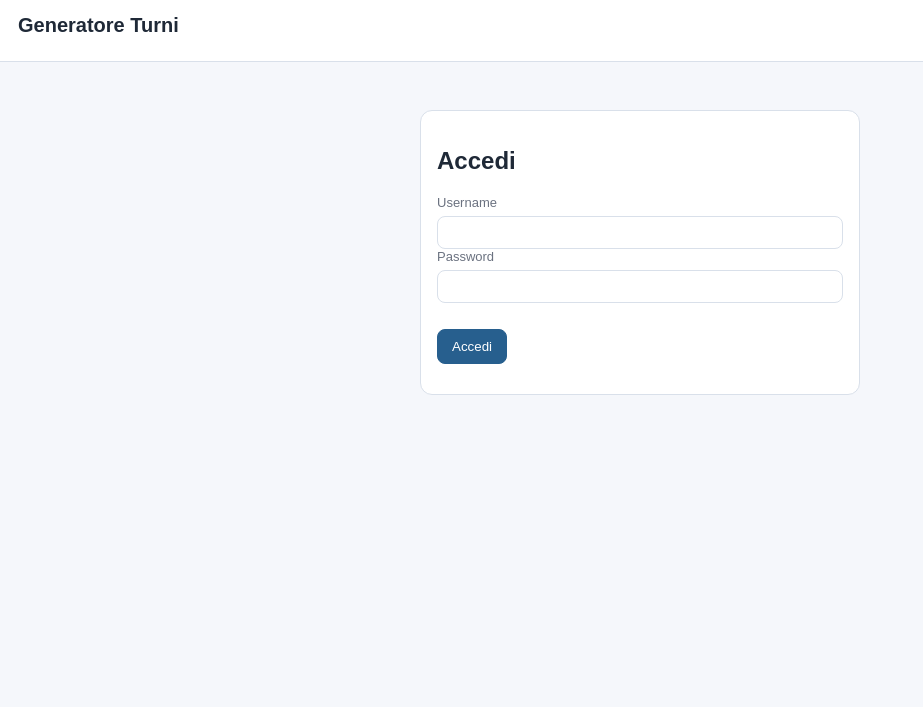
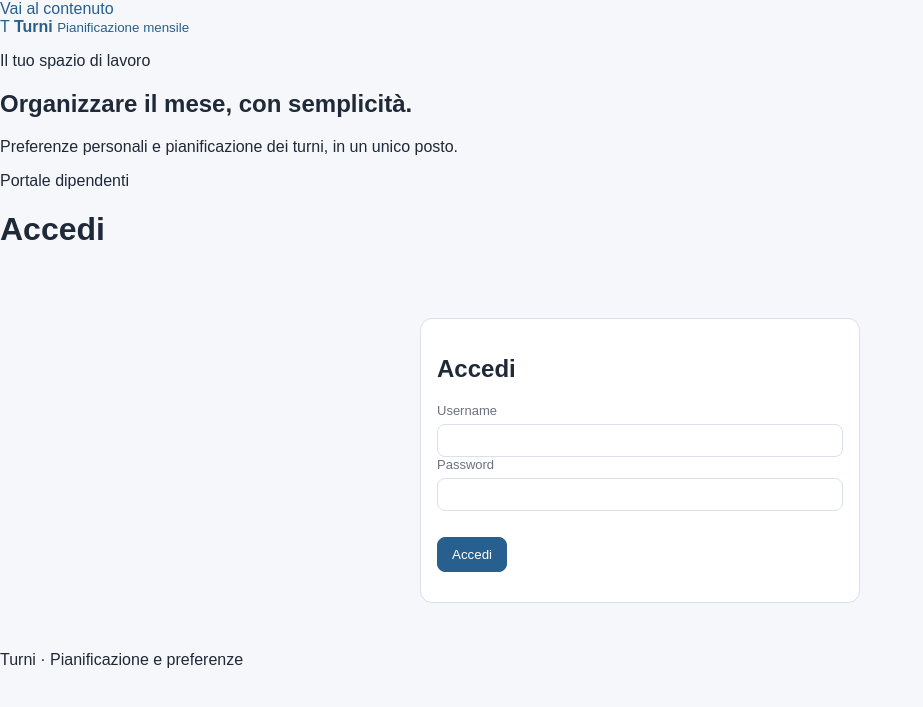
Before and after one commit to guanzi1979/Luca, a FastAPI app: page /login in a window 1280 px wide. Shown: the top 707 px of the page, without its empty margins (0-923 px from the left). Run offline with FastAPI, Linux system fonts and the light colour scheme; some libraries are stand-ins or nearby versions.

Commit message:
Update base.html

```diff
--- a/web_htmx/templates/base.html
+++ b/web_htmx/templates/base.html
@@ -4,47 +4,115 @@
   <meta charset="utf-8">
   <meta name="viewport" content="width=device-width,initial-scale=1">
   <meta name="csrf-token" content="{{ request.state.csrf_token }}">
+  <meta name="theme-color" content="#173b45">
+
   <title>{{ title or app_title }}</title>
-  <link rel="stylesheet" href="/static/style.css">
+
+  <link rel="stylesheet" href="/static/style.css?v=2">
   <script src="https://unpkg.com/htmx.org@1.9.12"></script>
 </head>
-<body>
-  <div class="topbar">
-    <div class="brand">{{ app_title }}</div>
 
-    {% if request.state.user %}
-      <div class="nav">
-        {% if request.state.user.role == "admin" %}
-          <a href="/config">Configurazione</a>
-          <a href="/skills">Competenze</a>
-          <a href="/categories">Categorie</a>
-          <a href="/ivg">IVG</a>
-          <a href="/form2">Turni specifici</a>
-          <a href="/output">Output</a>
-          <a href="/figures">Figure</a>
-          <a href="/violations">Violazioni</a>
-          <a href="/accounts">Account e richieste</a>
+{% set user = request.state.user %}
+{% set current_path = request.url.path %}
+
+{% macro nav_link(path, label, icon) %}
+  <a href="{{ path }}"
+     class="nav-item{% if current_path == path %} active{% endif %}"
+     {% if current_path == path %}aria-current="page"{% endif %}>
+    <span class="nav-icon" aria-hidden="true">{{ icon }}</span>
+    <span>{{ label }}</span>
+  </a>
+{% endmacro %}
+
+<body class="{{ 'signed-in' if user else 'signed-out' }}">
+  <a class="skip-link" href="#main-content">Vai al contenuto</a>
+
+  <div class="app-layout">
+    <header class="app-sidebar">
+      <a href="/" class="app-brand" aria-label="Turni, pagina iniziale">
+        <span class="brand-mark" aria-hidden="true">T</span>
+        <span>
+          <strong>Turni</strong>
+          <small>Pianificazione mensile</small>
+        </span>
+      </a>
+
+      {% if user %}
+        <p class="sidebar-caption">
+          {{ "Amministrazione" if user.role == "admin" else "Area personale" }}
+        </p>
+
+        <nav class="app-nav" aria-label="Navigazione principale">
+          {% if user.role == "admin" %}
+            {{ nav_link("/config", "Configurazione", "◈") }}
+            {{ nav_link("/skills", "Competenze", "◎") }}
+            {{ nav_link("/categories", "Categorie", "▤") }}
+            {{ nav_link("/ivg", "IVG", "▦") }}
+            {{ nav_link("/form2", "Turni specifici", "▣") }}
+            {{ nav_link("/output", "Tabella turni", "▥") }}
+            {{ nav_link("/figures", "Figure", "◇") }}
+            {{ nav_link("/violations", "Verifiche", "✓") }}
+            {{ nav_link("/accounts", "Account e richieste", "○") }}
           {% else %}
-          <a href="/employee">Le mie preferenze</a>
+            {{ nav_link("/employee", "Le mie preferenze", "▦") }}
           {% endif %}
 
-        <a href="/password">Cambia password</a>
+          {{ nav_link("/password", "Cambia password", "⌘") }}
+        </nav>
+
+        <div class="sidebar-user">
+          <span class="user-avatar" aria-hidden="true">
+            {{ user.username[:1] | upper }}
+          </span>
+
+          <div class="user-details">
+            <strong>{{ user.username }}</strong>
+            <small>
+              {{ "Amministratore" if user.role == "admin" else "Dipendente" }}
+            </small>
+          </div>
 
           <form action="/logout" method="post">
             <input type="hidden" name="_csrf"
                    value="{{ request.state.csrf_token }}">
-          <button type="submit">Esci</button>
+            <button type="submit" class="logout-button">Esci</button>
           </form>
         </div>
+      {% else %}
+        <div class="sidebar-welcome">
+          <p class="sidebar-caption">Il tuo spazio di lavoro</p>
+          <h2>Organizzare il mese, con semplicità.</h2>
+          <p>
+            Preferenze personali e pianificazione dei turni,
+            in un unico posto.
+          </p>
+        </div>
+      {% endif %}
+    </header>
 
-      <p class="muted">
-        Accesso: {{ request.state.user.username }}
+    <div class="app-main">
+      <div class="page-heading">
+        <div>
+          <p class="eyebrow">
+            {{ "Area amministratore" if user and user.role == "admin"
+               else "Portale dipendenti" }}
           </p>
+          <h1>{{ title or "Pianificazione turni" }}</h1>
+        </div>
+
+        {% if user %}
+          <span class="session-badge">Accesso effettuato</span>
         {% endif %}
       </div>
 
-  <div class="page">
+      <main id="main-content" class="page" tabindex="-1">
         {% block content %}{% endblock %}
+      </main>
+
+      <footer class="app-footer">
+        Turni · Pianificazione e preferenze
+      </footer>
+    </div>
   </div>
 
   <script>
```
Lines whose indentation alone changed are shown as unchanged.
